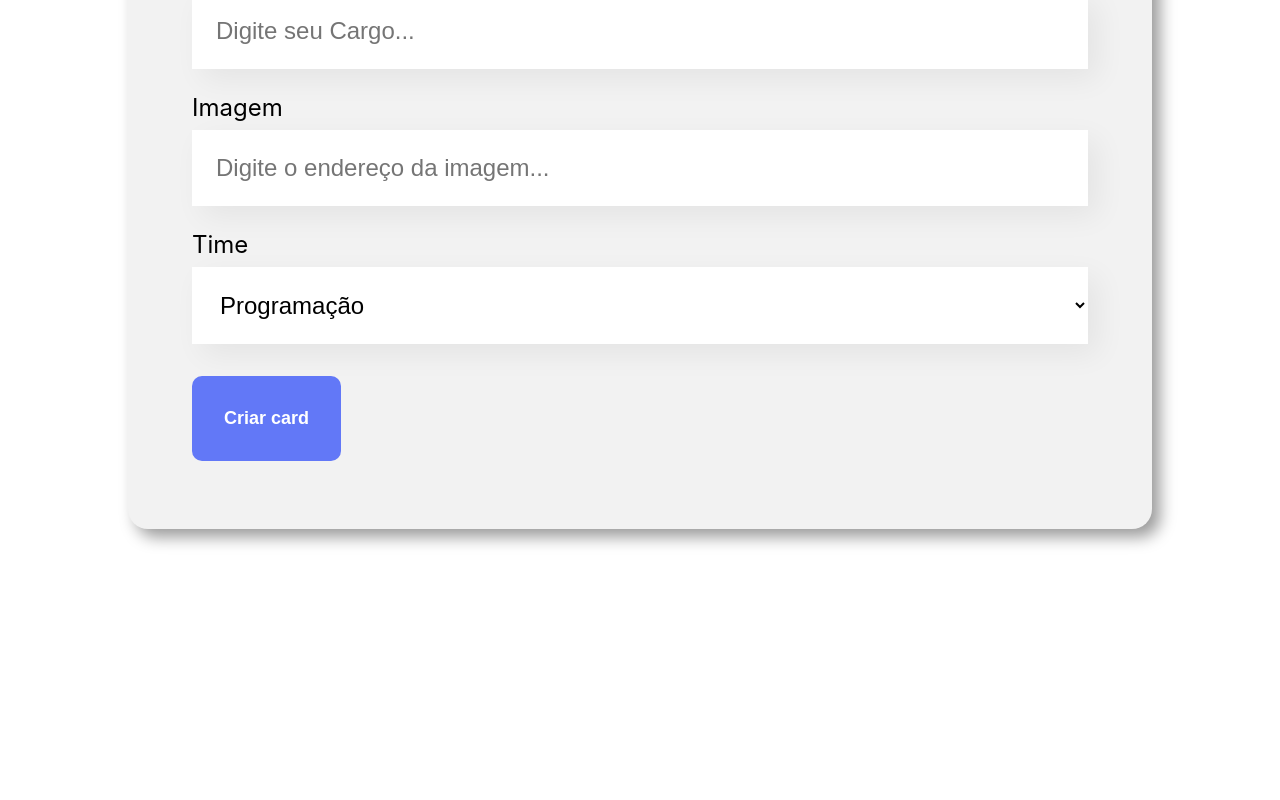
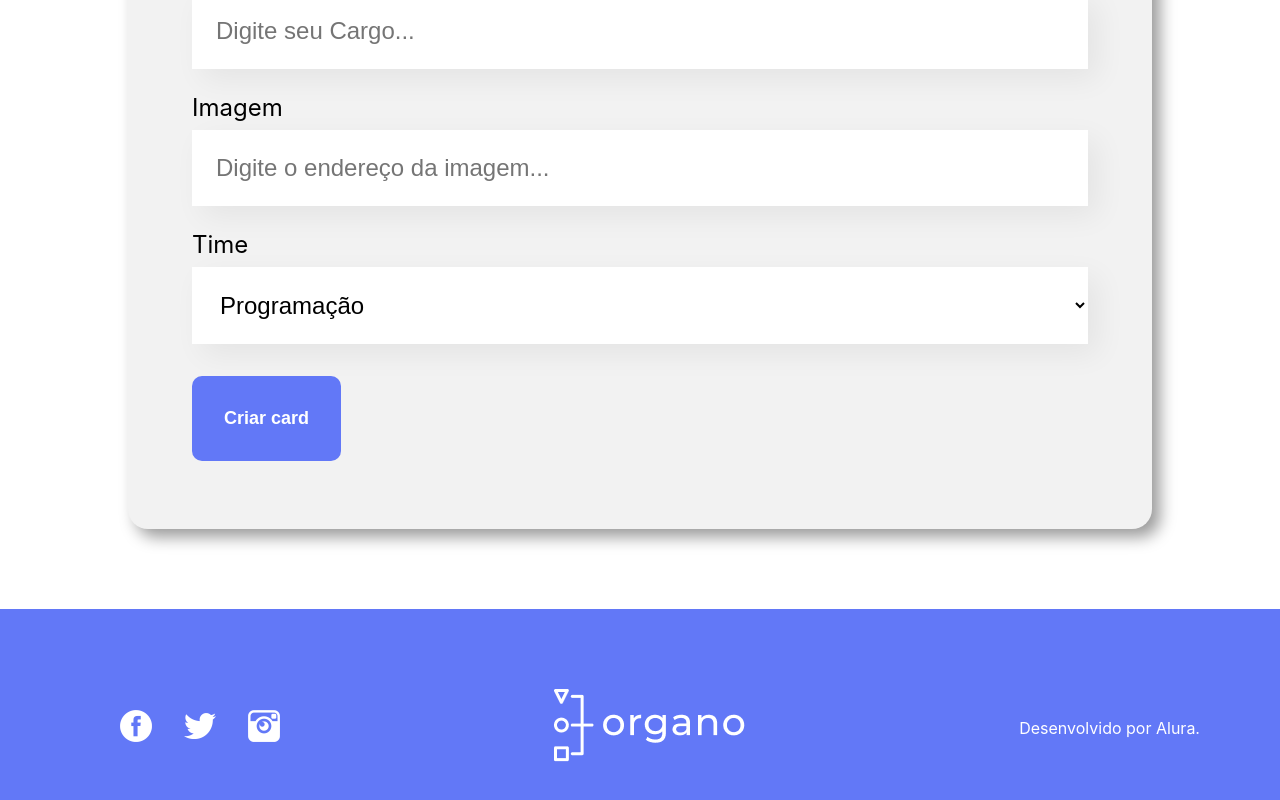
Before and after one commit to gabrielmiller1/organo, a React (Create React App) app: page / in a window 1280 px wide. Shown: the part 868-1668 px from the top of the page. Before the commit the page ends 1477 px from the top, so only its background shows below. Built offline with nearby package versions, Linux system fonts and the light colour scheme; the HTML template or start-up script is replaced by a standard one.

Commit message:
adding footer

```diff
--- a/src/App.js
+++ b/src/App.js
@@ -1,6 +1,7 @@
 import Banner from './components/Banner';
 import Form from './components/Form';
 import Team from './components/Team';
+import Footer from './components/Footer'
 import { useState } from 'react';
 
 function App() {
@@ -61,6 +62,7 @@
         secondaryColor={team.secondaryColor}
         employees={employees.filter(employee => employee.team === team.name)}
       />)}
+      <Footer />
     </div>
   );
 }
--- /dev/null
+++ b/src/components/Footer/Footer.css
@@ -0,0 +1,17 @@
+.footer {
+    background: #6278F7;
+    color: #FFF;
+    padding: 80px;
+    display: flex;
+    justify-content: space-between;
+    align-items: center;
+}
+
+.footer ul li {
+    display: inline-block;
+    margin-right: 32px;
+}
+
+.footer ul li:last-child {
+    margin-right: 0;
+}
--- /dev/null
+++ b/src/components/Footer/index.js
@@ -0,0 +1,36 @@
+
+import './Footer.css'
+
+const Rodape = () => {
+    return (<footer className="footer">
+       <section>
+       <ul>
+            <li>
+                <a href="facebook.com" target="_blank">
+                    <img src="/images/fb.png" alt="" />
+                </a>
+            </li>
+            <li>
+                <a href="twitter.com" target="_blank">
+                    <img src="/images/tw.png" alt="" />
+                </a>
+            </li>
+            <li>
+                <a href="instagram.com" target="_blank">
+                    <img src="/images/ig.png" alt="" />
+                </a>
+            </li>
+        </ul>
+       </section>
+       <section>
+       <img src="/images/logo.png" alt="" />
+       </section>
+       <section>
+        <p>
+            Desenvolvido por Alura.
+        </p>
+       </section>
+    </footer>)
+}
+
+export default Rodape
```
